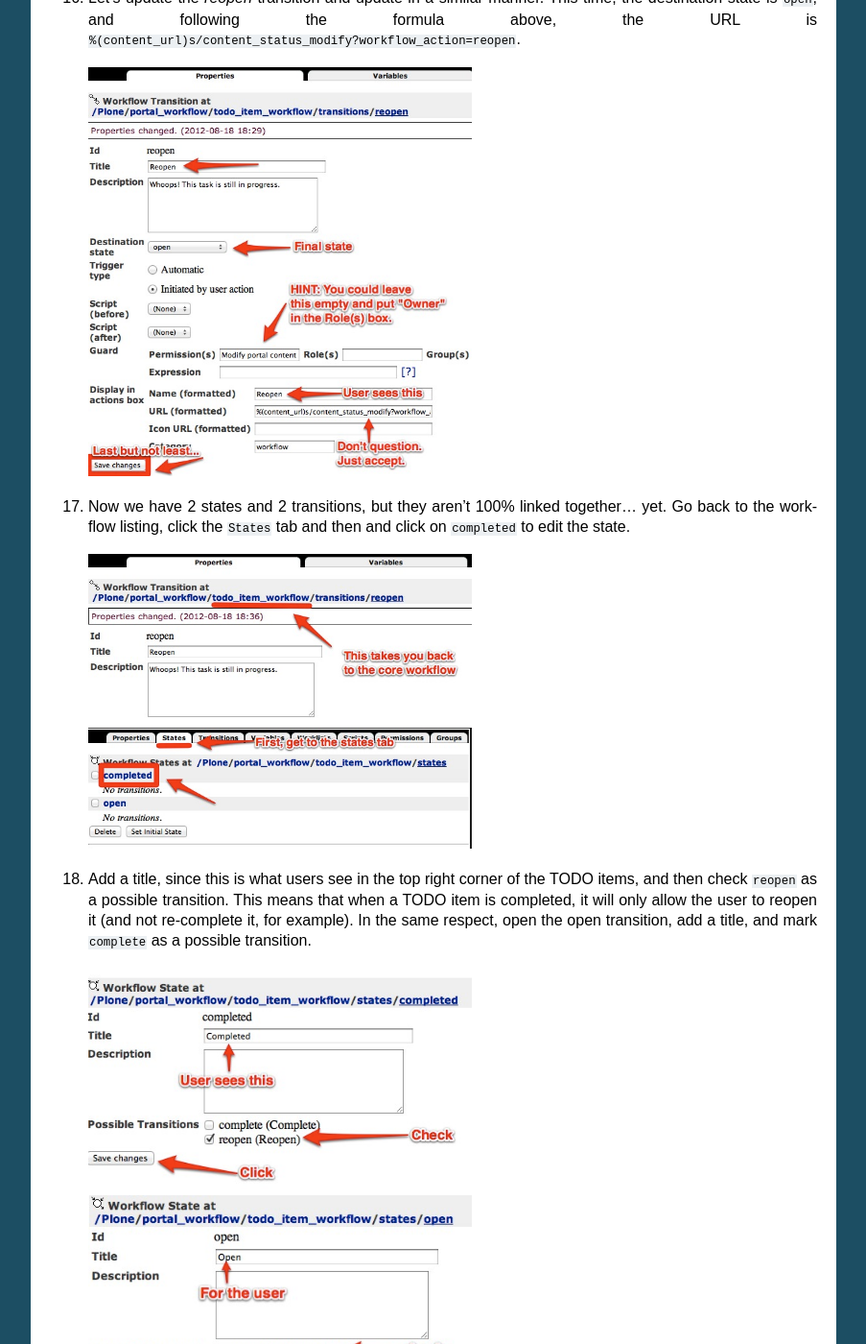
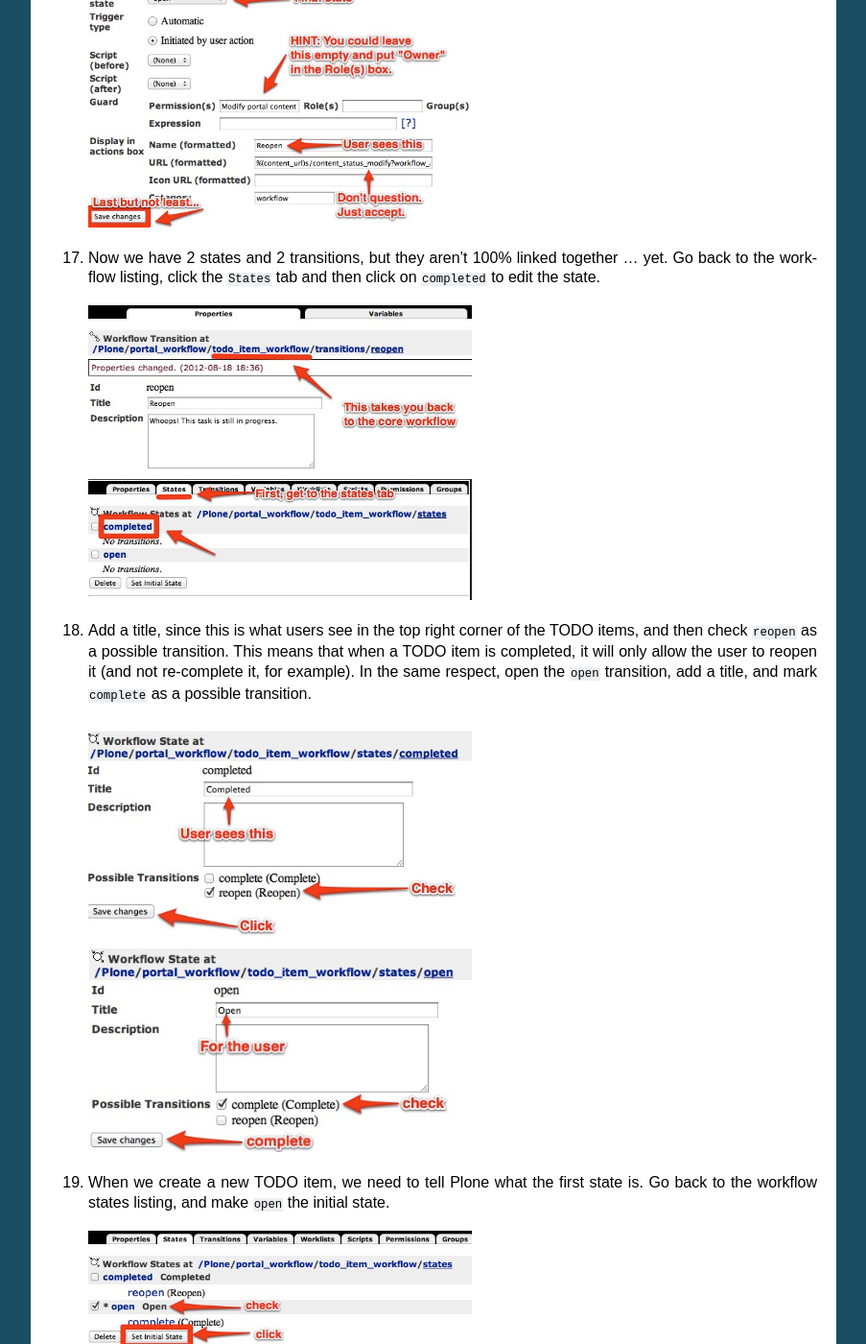
Before and after one commit to collective/tutorial.todoapp, a Sphinx documentation site: the page built from docs/chapter_1.rst, in a window 1280 px wide and 1400 px high, scrolled down 10128 px. Shown: the whole window at 96% size, without its empty margins (198-1101 px from the left). Built offline with Sphinx 7.4.7, drawn with Linux system fonts in a browser that asks for light colours; some of the changed text lies outside the part shown.

Commit message:
proof reading chapter 1

```diff
--- a/docs/chapter_1.rst
+++ b/docs/chapter_1.rst
@@ -62,14 +62,9 @@
    .. image:: images/add_todo_content_type.jpg
       :width: 400px
 
-#. Now you will see that there is a new type to play with. Let’s adjust a few
-   things. Click the name of the new type to edit.
-
-   .. image:: images/edit_todo_item.jpg
-      :width: 400px
-
-#. There are two important things we need to do here: we need to adjust some
-   `behaviors`, and add some `fields`. Let’s look at the behaviors first.
+#. Now you will see that there is a new type to play with. There are two
+   important things we need to do here: we need to adjust some `behaviors`,
+   and add some `fields`. Let’s look at behaviors first.
 
    .. image:: images/todo_item_behaviors.jpg
       :width: 400px
@@ -215,7 +207,7 @@
    .. image:: images/save_rename_workflow.jpg
       :width: 400px
 
-#. You will be spit back out and the workflow contents page. Click the workflow
+#. You will be spit back out to the workflow contents page. Click the workflow
    to start editing.
 
    .. image:: images/edit_todo_workflow.jpg
@@ -324,8 +316,8 @@
       :width: 400px
 
 #. Now we have 2 states and 2 transitions, but they aren't 100% linked
-   together... yet. Go back to the workflow listing, click the ``States`` tab
-   and then and click on ``completed`` to edit the state.
+   together ... yet. Go back to the workflow listing, click the ``States`` tab
+   and then click on ``completed`` to edit the state.
 
    .. image:: images/back_to_workflow.jpg
       :width: 400px
@@ -336,8 +328,9 @@
 #. Add a title, since this is what users see in the top right corner of the
    TODO items, and then check ``reopen`` as a possible transition. This means
    that when a TODO item is completed, it will only allow the user to reopen it
-   (and not re-complete it, for example). In the same respect, open the open
-   transition, add a title, and mark ``complete`` as a possible transition.
+   (and not re-complete it, for example). In the same respect, open the
+   ``open`` transition, add a title, and mark ``complete`` as a possible
+   transition.
 
    .. image:: images/save_completed.jpg
       :width: 400px
--- a/docs/chapter_2.rst
+++ b/docs/chapter_2.rst
@@ -23,8 +23,8 @@
 
    The most obvious one: when you store the configuration of your content-type
    and your workflow in a `VCS <http://en.wikipedia.org/wiki/Revision_control>`_,
-   you can track how they changed over time. It useful to be able to look back
-   a few months and see how your files changed.
+   you can track how they changed over time. It's useful to be able to look
+   back a few months and see how your files changed.
 
 #. **Distribution to other developers**
 
```
Also changed, not shown: other parts of docs/chapter_1.rst (+10 -13 lines), docs/images/edit_todo_item.jpg (deleted).
